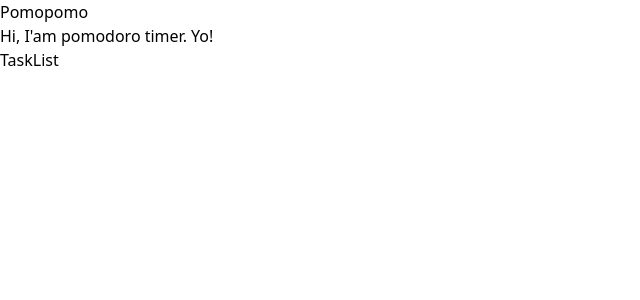
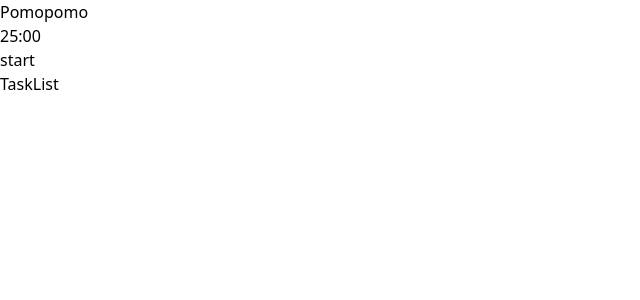
Before and after one commit to CandraJengger/svelte-pomodoro-tailwind, a Svelte app: page / in a window 1280 px wide. Shown: the top 300 px of the page, without its empty margins (0-640 px from the left). Built offline with nearby package versions, Linux system fonts and the light colour scheme.

Commit message:
Add function to converting time and formating time

```diff
--- a/src/components/PomodoroTimer.svelte
+++ b/src/components/PomodoroTimer.svelte
@@ -1 +1,26 @@
-<p>Hi, I'am pomodoro timer. Yo!</p>
+<script>
+  const minutesToSeconds = (minutes) => minutes * 60;
+  const secondsToMinutes = (seconds) => Math.floor(seconds / 60);
+  const padWithZeroes = (number) => number.toString().padStart(2, '0');
+
+  // length of a pomodoro in seconds
+  const POMODORO_S = minutesToSeconds(25);
+
+  // time left in the current pomodoro
+  let pomodoroTime = POMODORO_S;
+
+  function formatTime(timeInSeconds) {
+    const minutes = secondsToMinutes(timeInSeconds);
+    const remainingSeconds = timeInSeconds % 60;
+    return `${padWithZeroes(minutes)}:${padWithZeroes(remainingSeconds)}`;
+  }
+
+  function startPomodoro() {}
+</script>
+
+<section>
+  <p>{formatTime(pomodoroTime)}</p>
+  <footer>
+    <button on:click={startPomodoro}>start</button>
+  </footer>
+</section>
```
